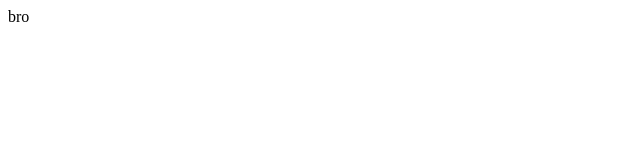
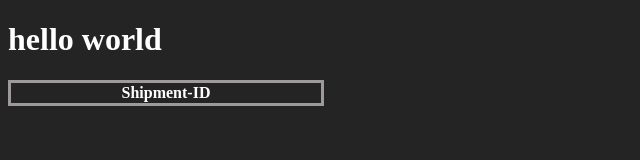
Before and after one commit to MateuszRzepecki/Innov8, a plain HTML site: page index.html in a window 1280 px wide. Shown: the whole page, without its empty margins (0-640 px from the left). Drawn offline with Linux system fonts and the light colour scheme.

Commit message:
uppdaterad kod
yeet

```diff
--- a/index.html
+++ b/index.html
@@ -1 +1,18 @@
-bro
+<!DOCTYPE html>
+<html lang="se">
+
+<head>
+    <link rel="stylesheet" type="text/css" href="Style.css">
+    <title>Innov8 coronavaccintransport</title>
+</head>
+
+<body>
+    <h1>hello world</h1>
+    <table>
+        <tr>
+            <th>Shipment-ID</th>
+        </tr>
+    </table>
+</body>
+
+</html>
--- /dev/null
+++ b/style.css
@@ -0,0 +1,10 @@
+table {
+    border-collapse: collapse;
+    border: 3px solid rgb(158, 154, 154);
+    width: 25%
+  }
+
+  body {
+      background-color: rgb(36, 36, 36);
+      color: white;
+    }
```
Also changed, not shown: 2 other files.
